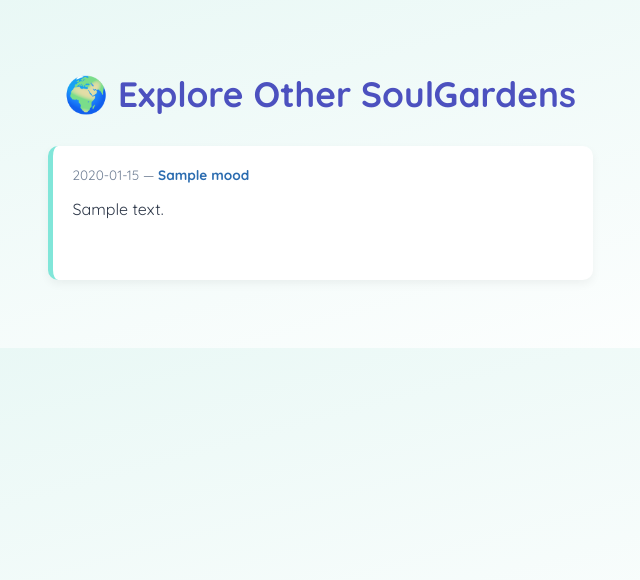
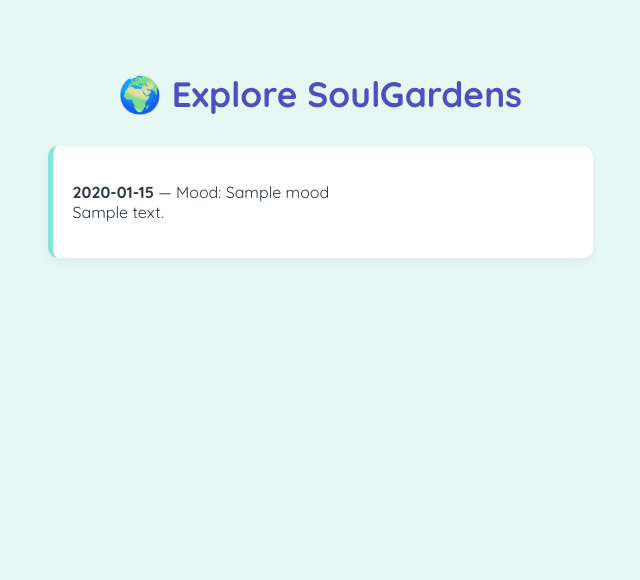
Before and after one commit to garvboiiiii/SoulGarden, a Flask app: template templates/explore.html in a window 1280 px wide. Shown: the top 580 px of the page, without its empty margins (320-960 px from the left). Run offline with Flask 3, Linux system fonts and the light colour scheme; the template is opened without the code that fills it: most values are stand-ins (such as "Sample title", 1, 10 or a date in 2020); some libraries are stand-ins or nearby versions.

Commit message:
Update explore.html

```diff
--- a/templates/explore.html
+++ b/templates/explore.html
@@ -2,23 +2,21 @@
 <html lang="en">
 <head>
   <meta charset="UTF-8">
-  <title>🌍 Explore SoulGardens</title>
+  <title>Explore Gardens</title>
   <link href="https://fonts.googleapis.com/css2?family=Quicksand:wght@400;700&display=swap" rel="stylesheet">
   <style>
     body {
       font-family: 'Quicksand', sans-serif;
-      background: linear-gradient(to bottom right, #e6f7f4, #ffffff);
+      background: #e6f7f4;
       color: #2d3748;
       padding: 40px;
     }
-
     h1 {
       text-align: center;
       font-size: 2.2rem;
       color: #4c51bf;
       margin-bottom: 30px;
     }
-
     .card {
       background: #fff;
       border-left: 5px solid #81e6d9;
@@ -28,42 +26,16 @@
       max-width: 500px;
       box-shadow: 0 4px 10px rgba(0,0,0,0.05);
     }
-
-    .entry {
-      margin-bottom: 15px;
-      border-bottom: 1px dashed #ccc;
-      padding-bottom: 10px;
-    }
-
-    .entry:last-child {
-      border: none;
-    }
-
-    .mood {
-      font-weight: bold;
-      color: #2b6cb0;
-    }
-
-    .timestamp {
-      font-size: 0.85rem;
-      color: #718096;
-    }
   </style>
 </head>
 <body>
-
-  <h1>🌍 Explore Other SoulGardens</h1>
-
+  <h1>🌍 Explore SoulGardens</h1>
   {% for garden in gardens %}
-    <div class="card">
-      {% for mem in garden.memories %}
-        <div class="entry">
-          <div class="timestamp">{{ mem.timestamp.strftime('%Y-%m-%d') }} — <span class="mood">{{ mem.mood }}</span></div>
-          <p>{{ mem.text }}</p>
-        </div>
-      {% endfor %}
-    </div>
+  <div class="card">
+    {% for mem in garden.memories %}
+      <p><strong>{{ mem.timestamp.strftime('%Y-%m-%d') }}</strong> — Mood: {{ mem.mood }}<br>{{ mem.text }}</p>
+    {% endfor %}
+  </div>
   {% endfor %}
-
 </body>
 </html>
```
